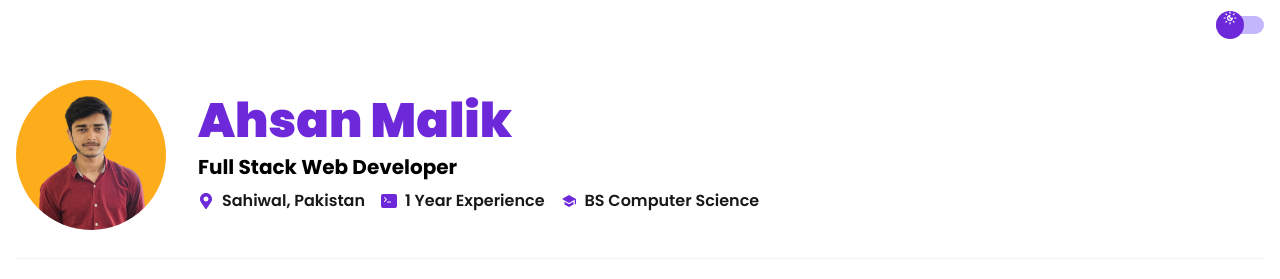
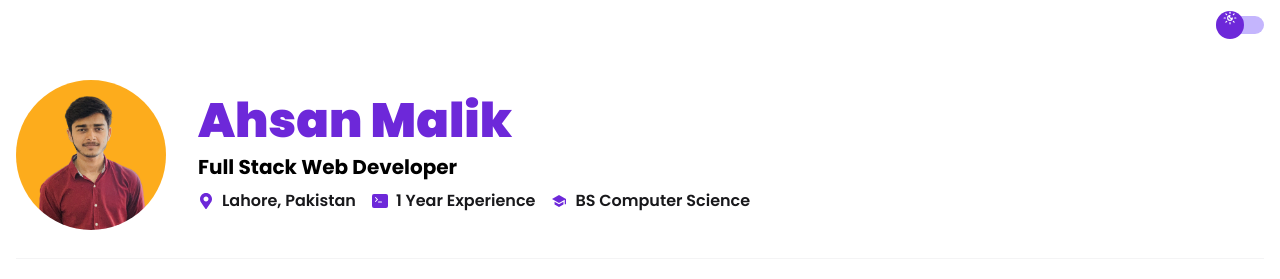
Before and after one commit to Ahsanmalik777/portfolio, a Next.js app: page / in a window 1280 px wide. Shown: the top 279 px of the page. Built offline with nearby package versions, Linux system fonts and the light colour scheme.

Commit message:
Location

```diff
--- a/data/header.js
+++ b/data/header.js
@@ -2,7 +2,7 @@ const data = {
     image: "/images/profile.jpeg",
     name: "Ahsan Malik",
     jobTitle: "full stack Web Developer",
-    address: "Sahiwal, pakistan",
+    address: "Lahore, pakistan",
     experiance: "1 year experience",
     education: "BS Computer Science",
   };
```
